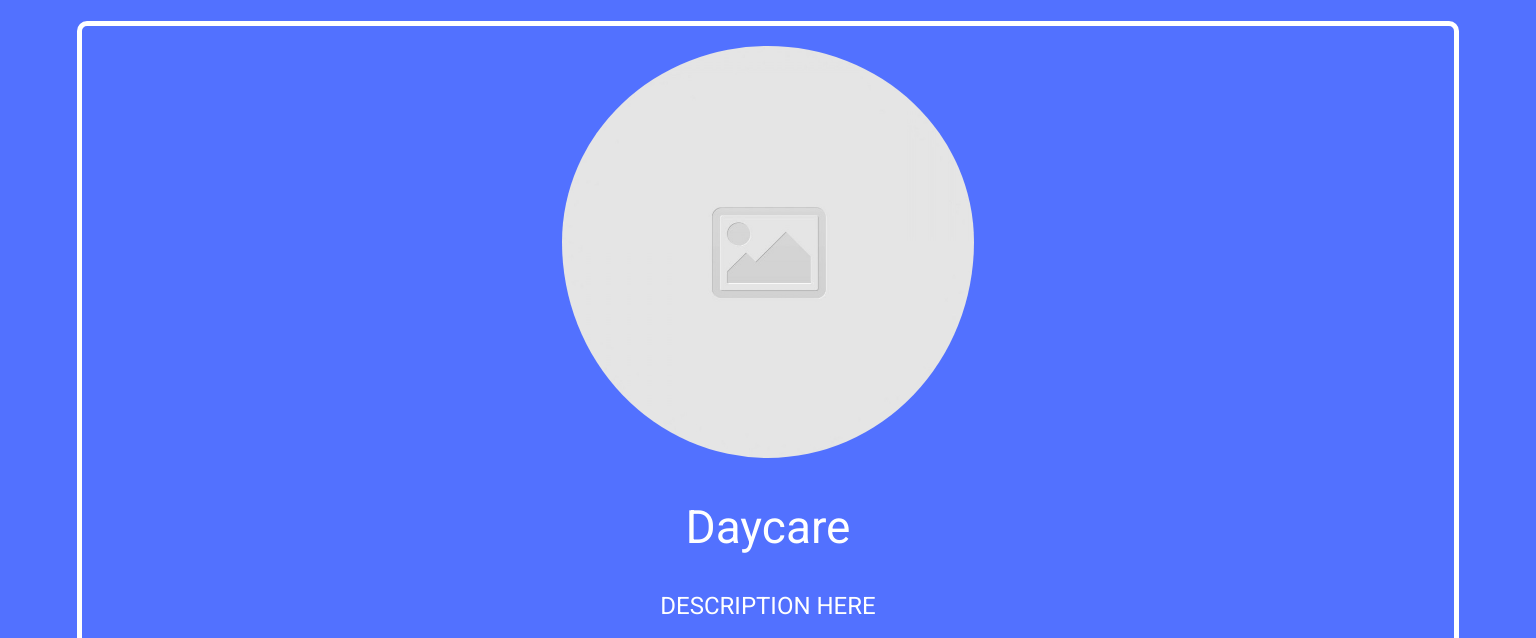
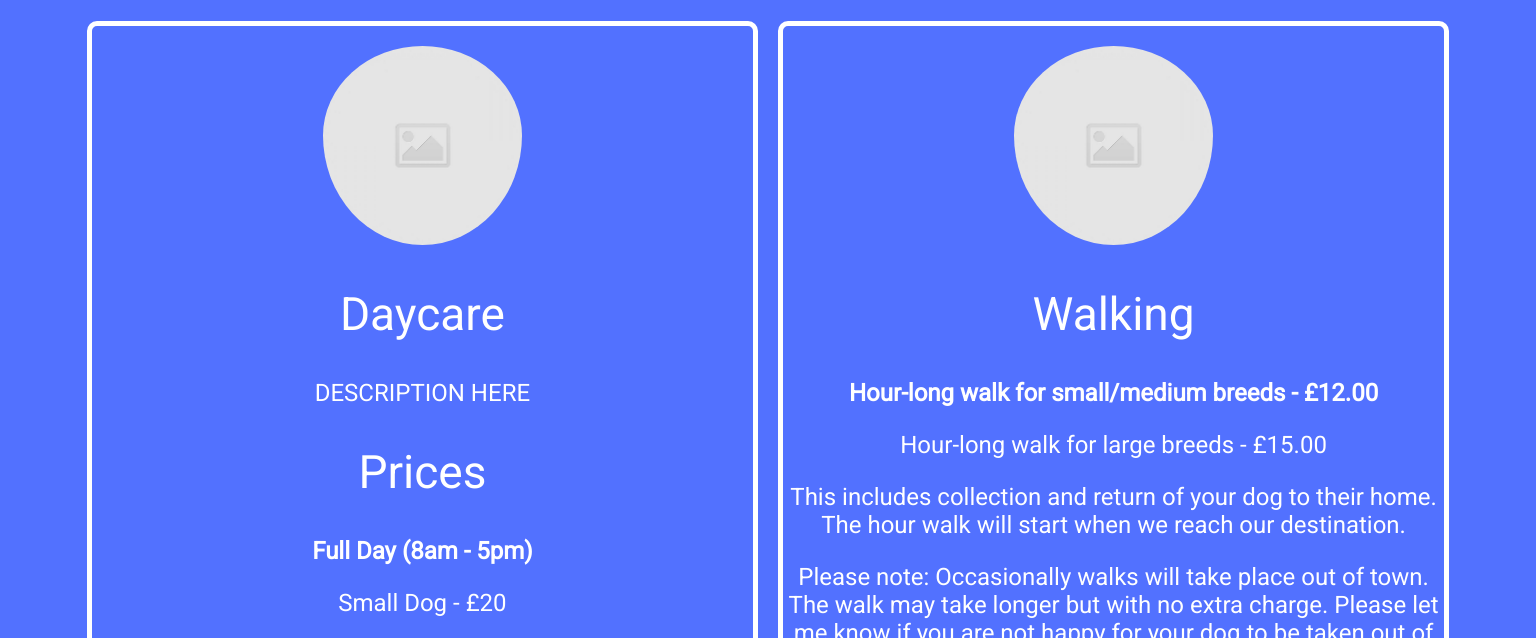
Before and after one commit to Puzzl3d3d/aaa.github.io, a plain HTML site: page Services/index.html in a window 1536 px wide. Shown: the part 607-1245 px from the top of the page. Drawn offline with Linux system fonts and the light colour scheme; a script that the page names is missing.

Commit message:
Add files via upload

```diff
--- a/css/main.css
+++ b/css/main.css
@@ -450,6 +450,18 @@ tr:nth-child(even) {
     footer > p {
         font-size: 36px;
     }
+
+    /* SERVICES ---------------------- */
+    .servicesSection {
+        width: calc(50% - 20px);
+
+        margin-left: 10px;
+        margin-right: 10px;
+    }
+    .servicesContainer {
+        flex-direction: row;
+        justify-content: center;
+    }
 }
 /* Smaller Phone Screens */
 @media (max-width: 420px) {
```
